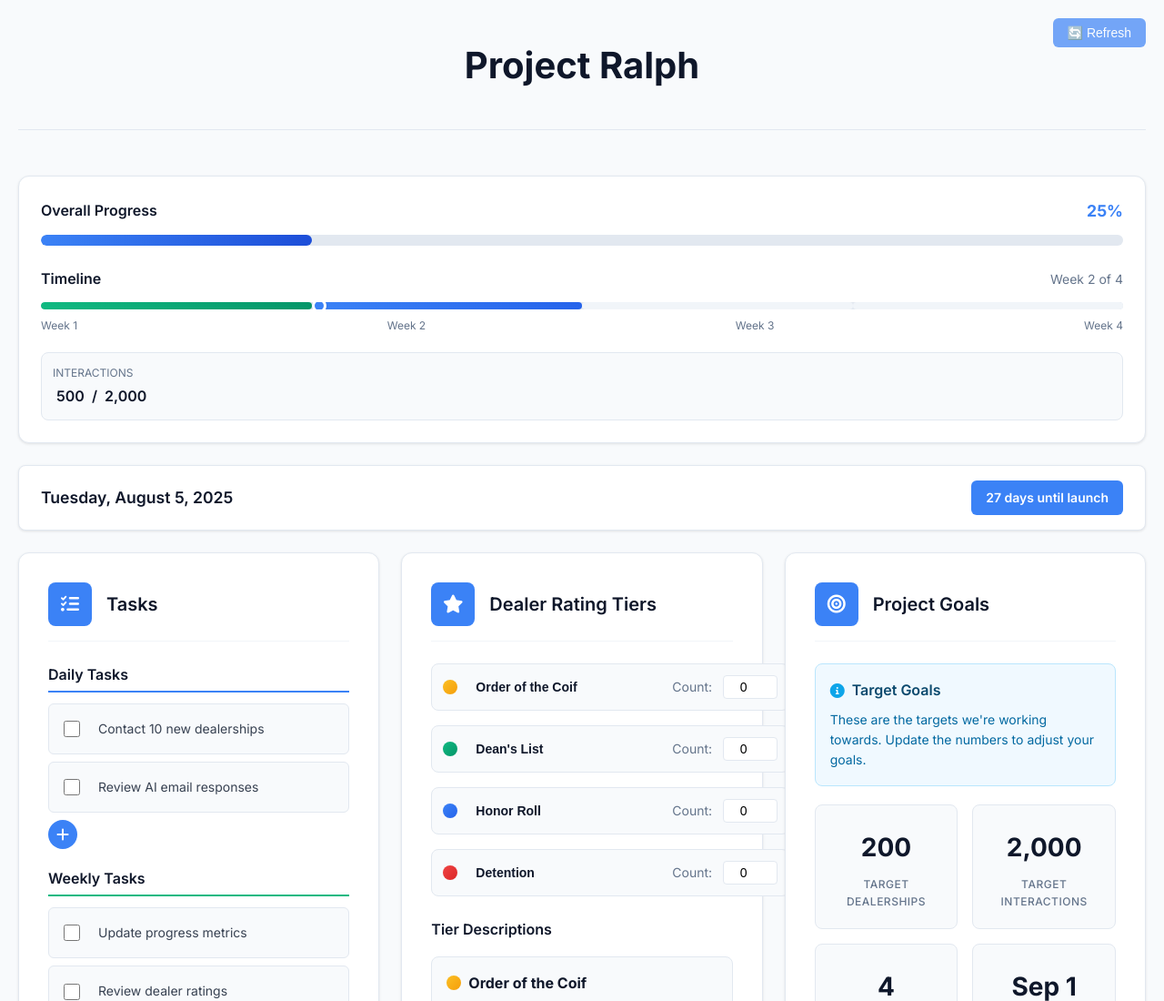
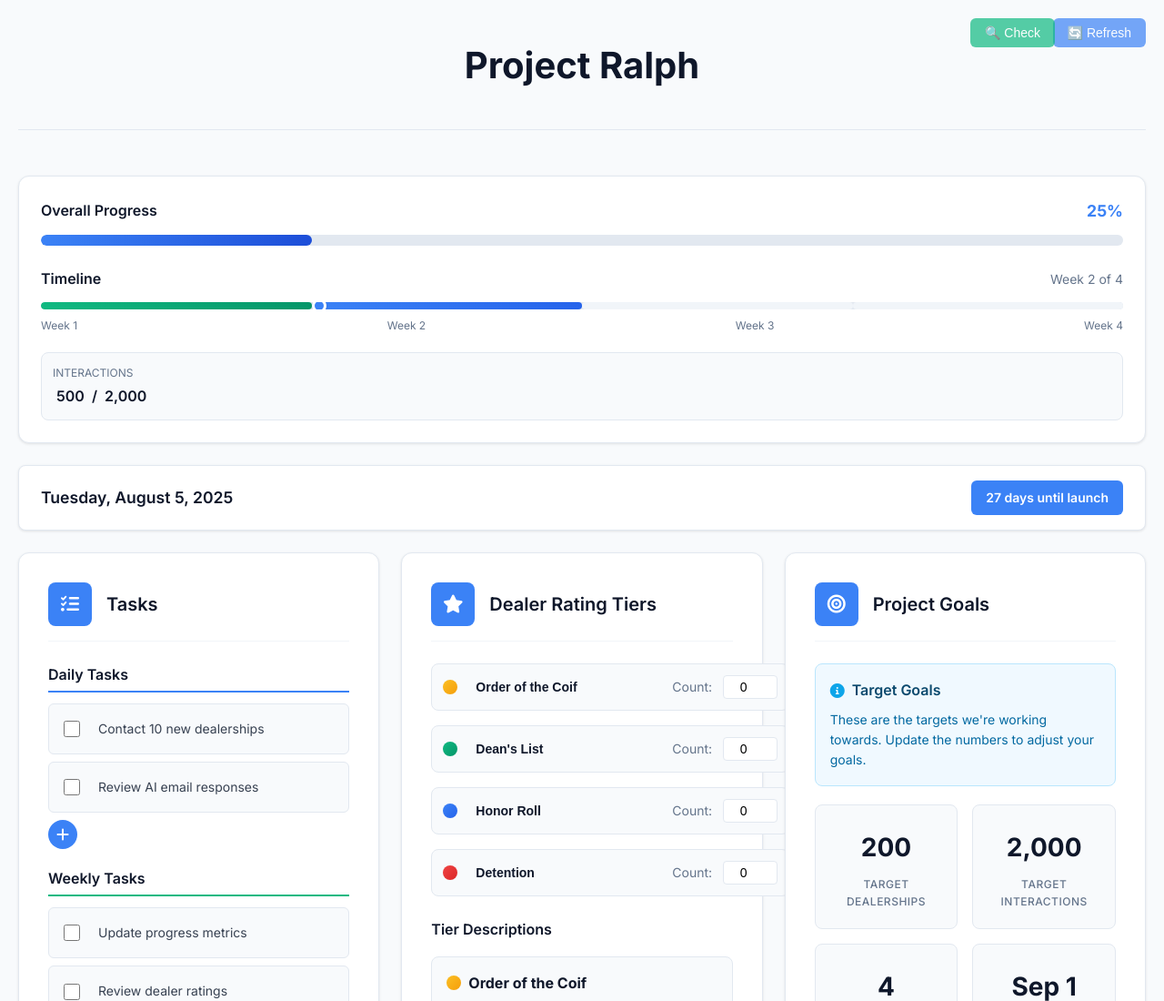
Before and after one commit to BennyMorton28/Project-Ralph, a plain HTML site: page index.html in a window 1280 px wide. Shown: the top 1100 px of the page at 91% size. Drawn offline with Linux system fonts and the light colour scheme.

Commit message:
Add enhanced debugging for cross-device sync issue

```diff
--- a/index.html
+++ b/index.html
@@ -671,6 +671,7 @@
         <div class="header">
             <h1>Project Ralph</h1>
             <button onclick="forceRefreshFromCloud()" style="position: absolute; top: 20px; right: 20px; background: #3b82f6; color: white; border: none; padding: 8px 16px; border-radius: 6px; font-size: 0.875rem; cursor: pointer; opacity: 0.7; transition: opacity 0.2s ease;" onmouseover="this.style.opacity='1'" onmouseout="this.style.opacity='0.7'" title="Force refresh from cloud">🔄 Refresh</button>
+            <button onclick="checkCloudVsLocal()" style="position: absolute; top: 20px; right: 120px; background: #10b981; color: white; border: none; padding: 8px 16px; border-radius: 6px; font-size: 0.875rem; cursor: pointer; opacity: 0.7; transition: opacity 0.2s ease;" onmouseover="this.style.opacity='1'" onmouseout="this.style.opacity='0.7'" title="Check cloud vs local">🔍 Check</button>
         </div>
 
         <!-- Project Status Overview -->
@@ -1005,6 +1006,37 @@
             console.log('Force refresh complete');
         }
 
+        // Check current state vs cloud
+        async function checkCloudVsLocal() {
+            console.log('=== CHECKING CLOUD VS LOCAL ===');
+
+            // Check local data
+            const localData = localStorage.getItem('projectRalphData');
+            console.log('Local data:', localData ? JSON.parse(localData) : 'null');
+
+            // Check cloud data
+            if (JSONBIN_BIN_ID) {
+                try {
+                    const response = await fetch(`${JSONBIN_URL}/${JSONBIN_BIN_ID}/latest`, {
+                        headers: {
+                            'X-Master-Key': JSONBIN_API_KEY
+                        }
+                    });
+
+                    if (response.ok) {
+                        const result = await response.json();
+                        console.log('Cloud data:', result.record);
+                    } else {
+                        console.log('Could not fetch cloud data');
+                    }
+                } catch (error) {
+                    console.log('Error fetching cloud data:', error);
+                }
+            }
+
+            console.log('=== END CHECK ===');
+        }
+
         // Save data to both localStorage and cloud
         async function saveDataToCloud() {
             try {
@@ -1063,6 +1095,10 @@
             try {
                 let data = null;
 
+                console.log('=== LOADING DATA ===');
+                console.log('JSONBIN_BIN_ID:', JSONBIN_BIN_ID);
+                console.log('JSONBIN_API_KEY check:', JSONBIN_API_KEY !== 'YOUR_JSONBIN_API_KEY');
+
                 // Try to load from cloud first for latest data
                 if (JSONBIN_API_KEY !== 'YOUR_JSONBIN_API_KEY' && JSONBIN_BIN_ID) {
                     try {
@@ -1073,12 +1109,15 @@
                             }
                         });
 
+                        console.log('Cloud response status:', response.status);
+
                         if (response.ok) {
                             const result = await response.json();
                             const cloudData = result.record;
 
                             if (cloudData) {
                                 console.log('Cloud data loaded:', cloudData);
+                                console.log('Todos in cloud data:', cloudData.todos);
                                 projectData = cloudData;
                                 applyProjectDataToDOM();
                                 localStorage.setItem('projectRalphData', JSON.stringify(cloudData));
@@ -1208,6 +1247,8 @@
 
             // Apply todos
             if (projectData.todos && projectData.todos.length > 0) {
+                console.log('Applying todos:', projectData.todos);
+
                 // Clear existing todos
                 document.getElementById('daily-todo-list').innerHTML = '';
                 document.getElementById('weekly-todo-list').innerHTML = '';
@@ -1231,10 +1272,13 @@
                     const targetList = document.getElementById(`${todo.type || 'daily'}-todo-list`);
                     if (targetList) {
                         targetList.appendChild(li);
+                        console.log('Added todo to', todo.type, 'list:', todo.text);
                     }
                 });
 
                 updateTodoStats();
+            } else {
+                console.log('No todos to apply or todos array is empty');
             }
 
             // Apply features
```
